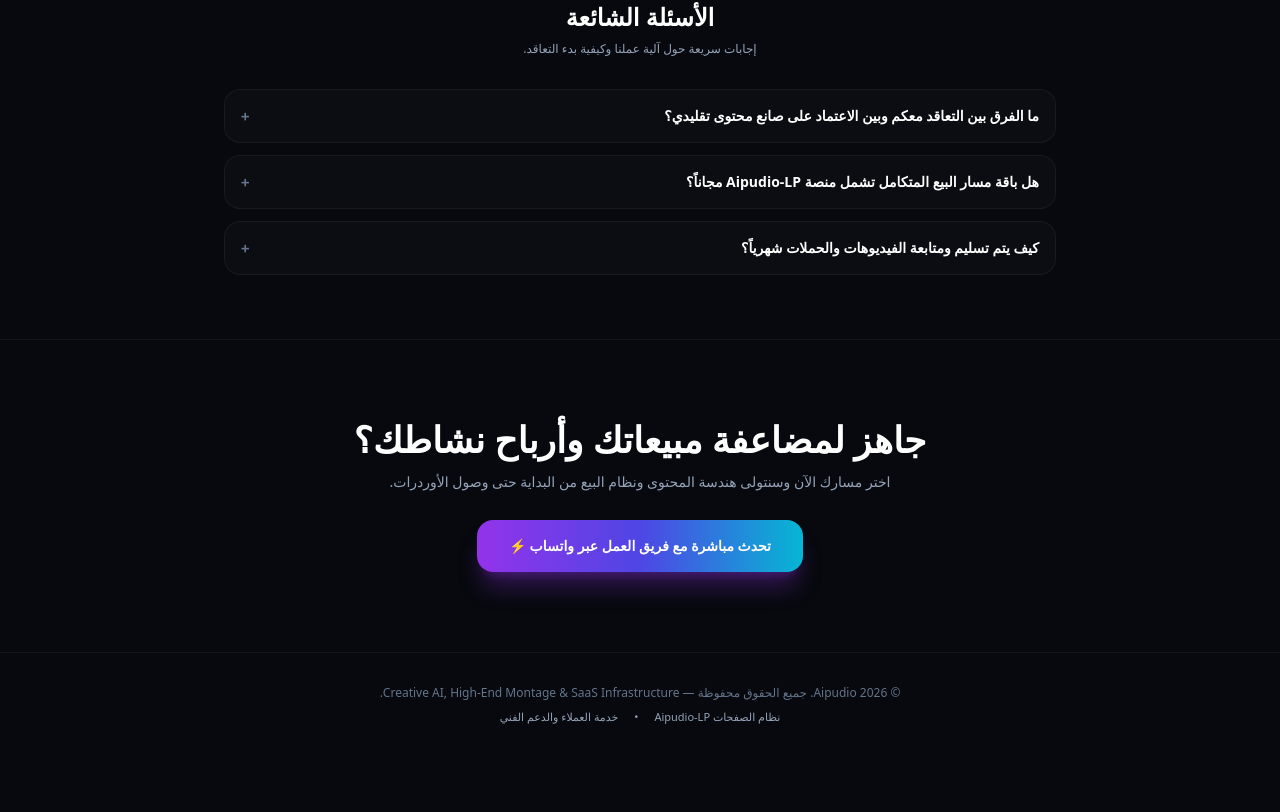
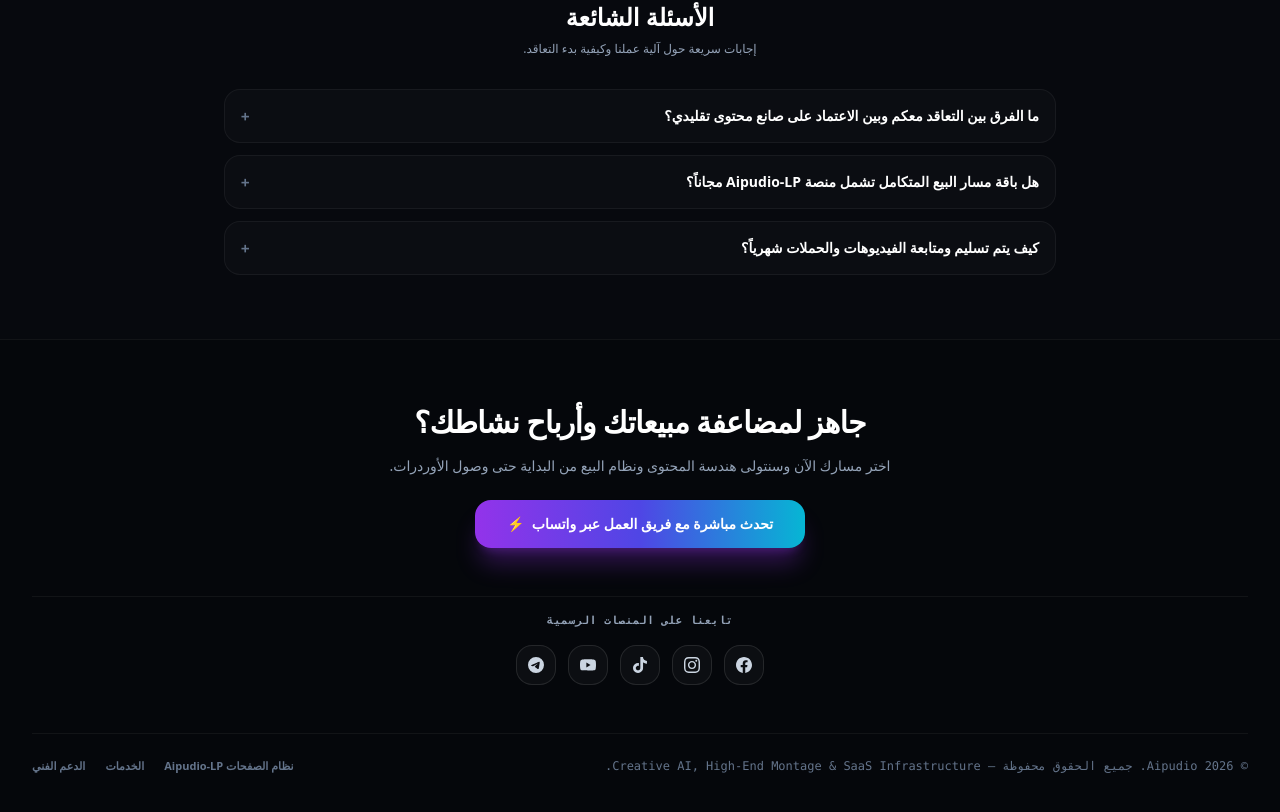
Before and after one commit to aipudiohelp/aipudio-platform, a Next.js app in the folder aipudio-website/: page / in a window 1280 px wide. Shown: the part 3795-4607 px from the top of the page. Before the commit the page ends 4552 px from the top, so only its background shows below. Built offline with nearby package versions, Linux system fonts and the light colour scheme; no server answers; the database is empty.

Commit message:
Update Footer.jsx

```diff
--- a/aipudio-website/components/Footer.jsx
+++ b/aipudio-website/components/Footer.jsx
@@ -1,33 +1,126 @@
+'use client'
+
 import { SITE_DATA } from '@/data/siteData'
 
 export default function Footer() {
+  const socials = [
+    {
+      name: 'Facebook',
+      url: SITE_DATA.socials?.facebook || 'https://www.facebook.com/share/1BnCSXSAec/',
+      color: 'hover:text-blue-500 hover:border-blue-500/40',
+      icon: (
+        <svg className="w-4 h-4 fill-current" viewBox="0 0 24 24">
+          <path d="M24 12.073c0-6.627-5.373-12-12-12s-12 5.373-12 12c0 5.99 4.388 10.954 10.125 11.854v-8.385H7.078v-3.47h3.047V9.43c0-3.007 1.792-4.669 4.533-4.669 1.312 0 2.686.235 2.686.235v2.953H15.83c-1.491 0-1.956.925-1.956 1.874v2.25h3.328l-.532 3.47h-2.796v8.385C19.612 23.027 24 18.062 24 12.073z"/>
+        </svg>
+      ),
+    },
+    {
+      name: 'Instagram',
+      url: SITE_DATA.socials?.instagram || 'https://www.instagram.com/aipudio?igsi=MXI0ZDI3bWR3cDRrZg==',
+      color: 'hover:text-pink-500 hover:border-pink-500/40',
+      icon: (
+        <svg className="w-4 h-4 fill-current" viewBox="0 0 24 24">
+          <path d="M12 2.163c3.204 0 3.584.012 4.85.07 3.252.148 4.771 1.691 4.919 4.919.058 1.265.069 1.645.069 4.849 0 3.205-.012 3.584-.069 4.849-.149 3.225-1.664 4.771-4.919 4.919-1.266.058-1.644.07-4.85.07-3.204 0-3.584-.012-4.849-.07-3.26-.149-4.771-1.699-4.919-4.92-.058-1.265-.07-1.644-.07-4.849 0-3.204.013-3.583.07-4.849.149-3.227 1.664-4.771 4.919-4.919 1.266-.057 1.645-.069 4.849-.069zm0-2.163c-3.259 0-3.667.014-4.947.072-4.358.2-6.78 2.618-6.98 6.98-.059 1.281-.073 1.689-.073 4.948 0 3.259.014 3.668.072 4.948.2 4.358 2.618 6.78 6.98 6.98 1.281.058 1.689.072 4.948.072 3.259 0 3.668-.014 4.948-.072 4.354-.2 6.782-2.618 6.979-6.98.059-1.28.073-1.689.073-4.948 0-3.259-.014-3.667-.072-4.947-.196-4.354-2.617-6.78-6.979-6.98-1.281-.059-1.69-.073-4.949-.073zm0 5.838c-3.403 0-6.162 2.759-6.162 6.162s2.759 6.163 6.162 6.163 6.162-2.759 6.162-6.163c0-3.403-2.759-6.162-6.162-6.162zm0 10.162c-2.209 0-4-1.79-4-4 0-2.209 1.791-4 4-4s4 1.791 4 4c0 2.21-1.791 4-4 4zm6.406-11.845c-.796 0-1.441.645-1.441 1.44s.645 1.44 1.441 1.44c.795 0 1.439-.645 1.439-1.44s-.644-1.44-1.439-1.44z"/>
+        </svg>
+      ),
+    },
+    {
+      name: 'TikTok',
+      url: SITE_DATA.socials?.tiktok || 'https://www.tiktok.com/@aipudio?_r=1&_t=ZS-99SwlCcIeI8',
+      color: 'hover:text-cyan-400 hover:border-cyan-400/40',
+      icon: (
+        <svg className="w-4 h-4 fill-current" viewBox="0 0 24 24">
+          <path d="M12.525.02c1.31-.02 2.61-.01 3.91-.02.08 1.53.63 3.09 1.75 4.17 1.12 1.11 2.7 1.62 4.24 1.79v4.03c-1.44-.05-2.89-.35-4.2-.97-.57-.26-1.1-.59-1.62-1.01-.01 2.92.01 5.84-.02 8.75-.08 1.4-.54 2.79-1.35 3.94-1.31 1.92-3.58 3.17-5.91 3.21-1.43.08-2.86-.31-4.08-1.03-2.02-1.19-3.44-3.37-3.65-5.71-.02-.5-.03-1-.01-1.49.18-1.9 1.12-3.72 2.58-4.96 1.66-1.44 3.98-2.13 6.15-1.72.02 1.48-.04 2.96-.04 4.44-.99-.32-2.15-.23-3.02.37-.63.41-1.11 1.04-1.36 1.75-.21.51-.24 1.07-.14 1.61.24 1.64 1.82 3.02 3.5 2.87 1.12-.01 2.19-.66 2.77-1.61.19-.33.4-.67.41-1.06.1-1.79.06-3.57.07-5.36.01-4.03-.01-8.05.02-12.07z"/>
+        </svg>
+      ),
+    },
+    {
+      name: 'YouTube',
+      url: SITE_DATA.socials?.youtube || 'https://youtube.com/@aipudio?si=0-cTasPM80bCkWLU',
+      color: 'hover:text-red-500 hover:border-red-500/40',
+      icon: (
+        <svg className="w-4 h-4 fill-current" viewBox="0 0 24 24">
+          <path d="M23.498 6.186a3.016 3.016 0 0 0-2.122-2.136C19.505 3.545 12 3.545 12 3.545s-7.505 0-9.377.505A3.017 3.017 0 0 0 .502 6.186C0 8.07 0 12 0 12s0 3.93.502 5.814a3.016 3.016 0 0 0 2.122 2.136c1.871.505 9.376.505 9.376.505s7.505 0 9.377-.505a3.015 3.015 0 0 0 2.122-2.136C24 15.93 24 12 24 12s0-3.93-.502-5.814zM9.545 15.568V8.432L15.818 12l-6.273 3.568z"/>
+        </svg>
+      ),
+    },
+    {
+      name: 'Telegram',
+      url: SITE_DATA.socials?.telegram || 'https://t.me/aipudio',
+      color: 'hover:text-sky-400 hover:border-sky-400/40',
+      icon: (
+        <svg className="w-4 h-4 fill-current" viewBox="0 0 24 24">
+          <path d="M11.944 0A12 12 0 0 0 0 12a12 12 0 0 0 12 12 12 12 0 0 0 12-12A12 12 0 0 0 12 0a12 12 0 0 0-.056 0zm4.962 7.224c.1-.002.321.023.465.14a.506.506 0 0 1 .171.325c.016.093.036.306.02.472-.18 1.898-.962 6.502-1.36 8.627-.168.9-.499 1.201-.82 1.23-.696.065-1.225-.46-1.9-.902-1.056-.693-1.653-1.124-2.678-1.8-1.185-.78-.417-1.21.258-1.91.177-.184 3.247-2.977 3.307-3.23.007-.032.014-.15-.056-.212s-.174-.041-.249-.024c-.106.024-1.793 1.14-5.061 3.345-.48.33-.913.49-1.302.48-.428-.008-1.252-.241-1.865-.44-.752-.245-1.349-.374-1.297-.789.027-.216.325-.437.893-.663 3.498-1.524 5.83-2.529 6.998-3.014 3.332-1.386 4.025-1.627 4.476-1.635z"/>
+        </svg>
+      ),
+    },
+  ]
+
   return (
-    <>
-      <section className="py-20 px-4 sm:px-8 border-t border-white/5 text-center space-y-6">
-        <div className="max-w-2xl mx-auto space-y-3">
-          <h2 className="text-2xl sm:text-4xl font-black text-white">جاهز لمضاعفة مبيعاتك وأرباح نشاطك؟</h2>
-          <p className="text-xs sm:text-sm text-slate-400">اختر مسارك الآن وسنتولى هندسة المحتوى ونظام البيع من البداية حتى وصول الأوردرات.</p>
-          <div className="pt-4 flex justify-center">
+    <footer className="border-t border-white/5 bg-[#05070B] text-slate-400 py-16 px-4 sm:px-8 relative overflow-hidden">
+      <div className="max-w-7xl mx-auto space-y-12 text-center">
+
+        {/* قسم الدعوة للإجراء الختامي */}
+        <div className="space-y-4 max-w-xl mx-auto">
+          <h3 className="text-xl sm:text-3xl font-black text-white tracking-tight">
+            جاهز لمضاعفة مبيعاتك وأرباح نشاطك؟
+          </h3>
+          <p className="text-xs sm:text-sm text-slate-400 leading-relaxed font-normal">
+            اختر مسارك الآن وسنتولى هندسة المحتوى ونظام البيع من البداية حتى وصول الأوردرات.
+          </p>
+          <div className="pt-2">
             <a
-              href={`https://wa.me/${SITE_DATA.brand.whatsapp}?text=${encodeURIComponent('مرحباً، أود التنسيق لبدء العمل مع منظومة Aipudio')}`}
+              href={`https://wa.me/${SITE_DATA.brand.whatsapp}?text=${encodeURIComponent('مرحباً، أود استشارة مباشرة لبدء التعاقد مع Aipudio')}`}
               target="_blank"
               rel="noreferrer"
-              className="px-8 py-4 bg-gradient-to-r from-purple-600 via-indigo-600 to-cyan-500 text-white font-black text-xs sm:text-sm rounded-2xl shadow-xl shadow-purple-600/30 hover:opacity-95 transition"
+              className="inline-flex items-center gap-2 px-8 py-3.5 rounded-2xl bg-gradient-to-r from-purple-600 via-indigo-600 to-cyan-500 text-white text-xs sm:text-sm font-black shadow-xl shadow-purple-600/30 hover:opacity-95 transition active:scale-95"
             >
-              تحدث مباشرة مع فريق العمل عبر واتساب ⚡
+              <span>تحدث مباشرة مع فريق العمل عبر واتساب</span>
+              <span>⚡</span>
             </a>
           </div>
         </div>
-      </section>
 
-      <footer className="border-t border-white/5 py-8 px-4 sm:px-8 text-center text-xs text-slate-500 space-y-2">
-        <p>© 2026 {SITE_DATA.brand.name}. جميع الحقوق محفوظة — Creative AI, High-End Montage & SaaS Infrastructure.</p>
-        <div className="flex justify-center gap-4 text-[11px] text-slate-400">
-          <a href={SITE_DATA.brand.lpUrl} target="_blank" rel="noreferrer" className="hover:underline">نظام الصفحات Aipudio-LP</a>
-          <span>•</span>
-          <a href={`https://wa.me/${SITE_DATA.brand.whatsapp}`} target="_blank" rel="noreferrer" className="hover:underline">خدمة العملاء والدعم الفني</a>
+        {/* أيقونات التواصل الاجتماعي */}
+        <div className="pt-4 border-t border-white/5 flex flex-col items-center gap-4">
+          <span className="text-[11px] font-mono text-slate-400 font-bold uppercase tracking-wider">
+            تابعنا على المنصات الرسمية
+          </span>
+          <div className="flex items-center justify-center gap-3">
+            {socials.map((s) => (
+              <a
+                key={s.name}
+                href={s.url}
+                target="_blank"
+                rel="noreferrer"
+                aria-label={s.name}
+                className={`w-10 h-10 rounded-2xl bg-white/[0.03] border border-white/10 flex items-center justify-center text-slate-300 transition-all duration-300 hover:scale-110 hover:bg-white/[0.08] ${s.color}`}
+              >
+                {s.icon}
+              </a>
+            ))}
+          </div>
         </div>
-      </footer>
-    </>
+
+        {/* الروابط السفلية وحقوق الملكية */}
+        <div className="pt-6 border-t border-white/5 flex flex-col sm:flex-row items-center justify-between gap-4 text-xs text-slate-500">
+          <p className="font-mono">
+            © {new Date().getFullYear()} {SITE_DATA.brand.name}. جميع الحقوق محفوظة — Creative AI, High-End Montage & SaaS Infrastructure.
+          </p>
+          <div className="flex items-center gap-5 text-[11px] font-bold">
+            <a href={SITE_DATA.brand.lpUrl} target="_blank" rel="noreferrer" className="hover:text-cyan-300 transition">
+              نظام الصفحات Aipudio-LP
+            </a>
+            <a href="#services" className="hover:text-cyan-300 transition">
+              الخدمات
+            </a>
+            <a href={`https://wa.me/${SITE_DATA.brand.whatsapp}`} target="_blank" rel="noreferrer" className="hover:text-cyan-300 transition">
+              الدعم الفني
+            </a>
+          </div>
+        </div>
+
+      </div>
+    </footer>
   )
 }
```
